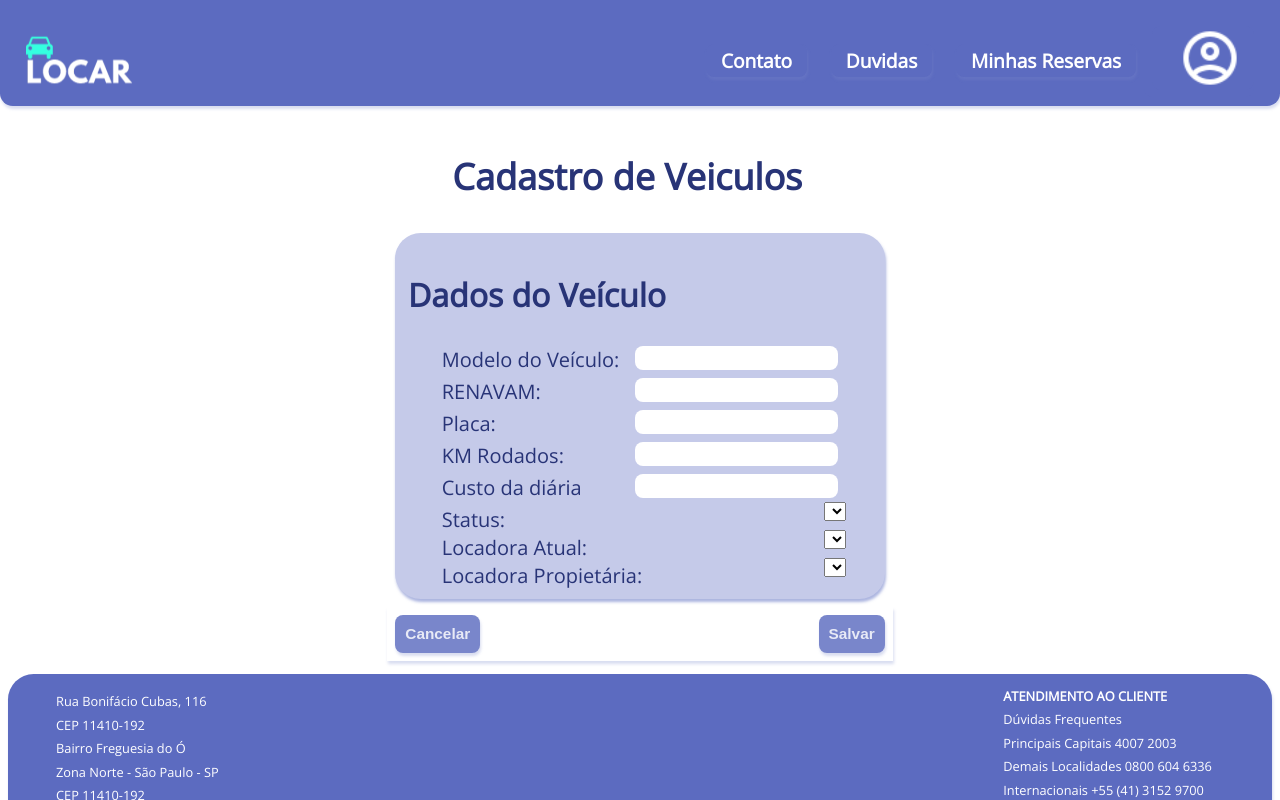
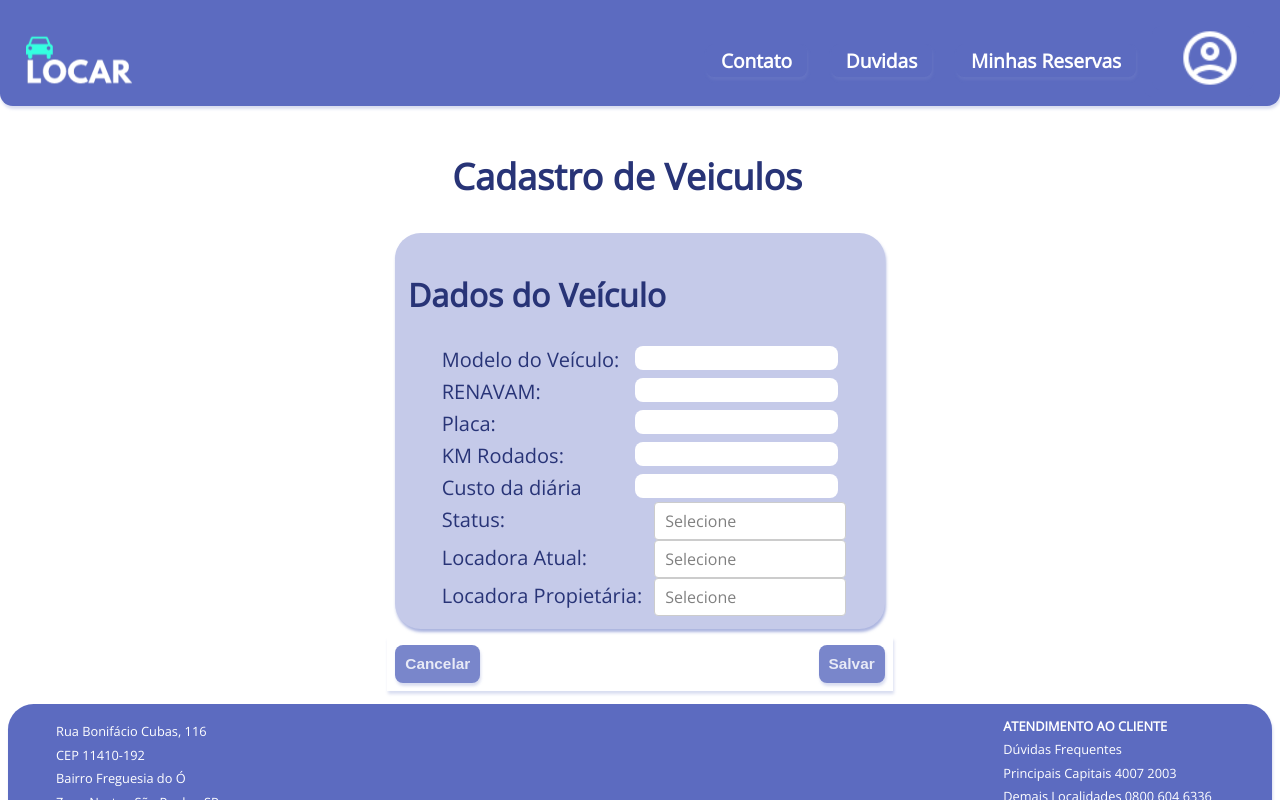
Before and after one commit to lrNas/React-ProjetoIntegrador, a React (Create React App) app: page /cadastroveiculos in a window 1280 px wide. Shown: the top 800 px of the page. Built offline with nearby package versions, Linux system fonts and the light colour scheme; no server answers.

Commit message:
Personalização do Select

```diff
--- a/src/Components/CadastroLocadora/index.jsx
+++ b/src/Components/CadastroLocadora/index.jsx
@@ -1,6 +1,9 @@
 import axios from 'axios';
-import React, { useState } from "react";
+import React, { useState, useEffect } from "react";
+import Select from 'react-select'
+import makeAnimated from "react-select/animated"
 
+const animatedComponents = makeAnimated()
 
 function PageCadastroLocadora() {
 
@@ -14,6 +17,30 @@ function PageCadastroLocadora() {
     const [rua, setRua] = useState('')
     const [complemento, setComplemento] = useState('')
     const [overlay, setOverlay] = useState(false)
+
+    const [uf, setUf] = useState('')
+    const selectContent = value => { setUf(value) }
+
+    //Select Estados
+    useEffect(() => {
+        axios.get('https://servicodados.ibge.gov.br/api/v1/localidades/estados/')
+            .then(response => response.data)
+            .then(response => response.map(element => { return { value: element.nome, label: element.nome } }))
+            .then(response => {
+                setEstado(response)
+            })
+    }, [])
+    const customTheme = (theme) => {
+        return {
+            ...theme,
+            colors: {
+                ...theme.colors,
+                primary25: '#7986CB',
+                primary: 'black'
+            }
+        }
+    }
+    //----------------------------------------------
 
     const sendLocadora = async () => {
         const locadora = { nome: nomeUnidade, email: email, cnpj: cnpj, telefone: telefone }
@@ -36,14 +63,14 @@ function PageCadastroLocadora() {
     //Formatação && Validação de Telefone
     let inputLenght = telefone.length
     const formatoPress = () => {
-        console.log(inputLenght)
+        /* console.log(inputLenght)
         if (inputLenght === 0) {
             setTelefone(telefone + '(')
         } else if (inputLenght === 3) {
             setTelefone(telefone + ') ')
         } else if (inputLenght === 10) {
             setTelefone(telefone + '-')
-        }
+        } */
     }
     const formatoTel = () => {
         let validarRegExTel = /^1\d\d(\d\d)?$|^0800 ?\d{3} ?\d{4}$|^(\(0?([1-9a-zA-Z][0-9a-zA-Z])?[1-9]\d\) ?|0?([1-9a-zA-Z][0-9a-zA-Z])?[1-9]\d[ .-]?)?(9|9[ .-])?[2-9]\d{3}[ .-]?\d{4}$/
@@ -127,7 +154,21 @@ function PageCadastroLocadora() {
                                     <div className="formshdivs"> <label></label></div>
                                     <div className="formshdivs">
                                         <label htmlFor="estado">Estado:</label>
-                                        <input type="text" maxLength="2" name="estado" id="estado" value={estado} onChange={event => setEstado(event.target.value)} required />
+                                        <Select className="select" name="estado" id="estado"
+                                            value={uf}
+                                            theme={customTheme}
+                                            onChange={selectContent}
+                                            components={animatedComponents}
+                                            options={estado}
+                                            styles={{
+                                                indicatorSeparator: () => {},
+                                                dropdownIndicator: defaultStyles => ({ display: 'none' })
+                                            }}
+                                            placeholder="Selecione seu Estado"
+                                            isSearchable
+                                            closeMenuOnSelect
+                                            required
+                                        />
                                     </div>
                                 </div>
                             </div>
--- a/src/Components/CadastroVeiculo/index.jsx
+++ b/src/Components/CadastroVeiculo/index.jsx
@@ -1,5 +1,8 @@
 import axios from 'axios';
-import React, { useState } from "react";
+import React, { useState, useEffect } from "react";import Select from 'react-select'
+import makeAnimated from "react-select/animated"
+
+const animatedComponents = makeAnimated()
 
 function PageCadastroVeiculos() {
     const [modeloDoVeiculo, setModeloDoVeiculo] = useState('')
@@ -7,10 +10,49 @@ function PageCadastroVeiculos() {
     const [placa, setPlaca] = useState('')
     const [kmRodado, setKmRodado] = useState('')
     const [custoDiaria, setCustoDiaria] = useState('')
-    const [status, setStatus] = useState('')
     const [locadoraAtual, setLocadoraAtual] = useState('')
     const [locadoraProprietaria, setLocadoraProprietaria] = useState('')
     const [overlay, setOverlay] = useState(false)
+    const [status, setStatus] = useState('')
+
+    const [dadosStatus, setDadosStatus] = useState('')
+    const [dadosAtual, setDadosAtual] = useState('')
+    const [dadosProp, setDadosProp] = useState('')
+    const selectContentStatus = value => { setStatus(value) }
+    const selectContentAtual = value => { setLocadoraAtual(value) }
+    const selectContentProp = value => { setLocadoraProprietaria(value) }
+
+    //Select Status
+    useEffect(() => {
+        axios.get('http://localhost:3030/status')
+            .then(response => response.data)
+            .then(response => response.map(element => { return { value: element.descricao, label: element.descricao } }))
+            .then(response => {
+                setDadosStatus(response)
+            })
+    }, [])
+
+    useEffect(() => {
+        axios.get('http://localhost:3030/locadora')
+            .then(response => response.data)
+            .then(response => response.map(element => { return { value: element.nome, label: element.nome } }))
+            .then(response => {
+                setDadosAtual(response)
+                setDadosProp(response)
+            })
+    }, [])
+
+    const customTheme = (theme) => {
+        return {
+            ...theme,
+            colors: {
+                ...theme.colors,
+                primary25: '#7986CB',
+                primary: 'black'
+            }
+        }
+    }
+    //----------------------------------------------
 
     // Talvez precise de atualizações em conteúdos do objeto!
     const sendVeiculos = async () => {
@@ -46,44 +88,86 @@ function PageCadastroVeiculos() {
                             Cadastro de Veiculos
                         </h1>
                         <form name="dadosVeiculos">
-                            <div class="forms">
+                            <div className="forms">
                                 <h2>Dados do Veículo</h2>
-                                <div class="formsvdivs">
-                                    <div class="formshdivs">
-                                        <label for="modeloveiculo"> Modelo do Veículo:</label>
+                                <div className="formsvdivs">
+                                    <div className="formshdivs">
+                                        <label htmlFor="modeloveiculo"> Modelo do Veículo:</label>
                                         <input type="text" name="modeloveiculo" id="modeloveiculo" value={modeloDoVeiculo} onChange={event => setModeloDoVeiculo(event.target.value)} required />
                                     </div>
-                                    <div class="formshdivs">
-                                        <label for="renavam"> RENAVAM:</label>
-                                        <input type="number" maxlength="11" name="renavam" id="renavam" value={renavam} onChange={event => setRenavam(event.target.value)} required />
+                                    <div className="formshdivs">
+                                        <label htmlFor="renavam"> RENAVAM:</label>
+                                        <input type="number" maxLength="11" name="renavam" id="renavam" value={renavam} onChange={event => setRenavam(event.target.value)} required />
                                     </div>
-                                    <div class="formshdivs">
-                                        <label for="placa"> Placa:</label>
-                                        <input type="text" maxlength="7" name="placa" id="placa" value={placa} onChange={event => setPlaca(event.target.value)} required />
+                                    <div className="formshdivs">
+                                        <label htmlFor="placa"> Placa:</label>
+                                        <input type="text" maxLength="7" name="placa" id="placa" value={placa} onChange={event => setPlaca(event.target.value)} required />
                                     </div>
-                                    <div class="formshdivs">
-                                        <label for="kmrodado"> KM Rodados:</label>
+                                    <div className="formshdivs">
+                                        <label htmlFor="kmrodado"> KM Rodados:</label>
                                         <input type="number" name="kmrodado" id="kmrodado" value={kmRodado} onChange={event => setKmRodado(event.target.value)} required />
                                     </div>
-                                    <div class="formshdivs">
-                                        <label for="custodiaria"> Custo da diária</label>
+                                    <div className="formshdivs">
+                                        <label htmlFor="custodiaria"> Custo da diária</label>
                                         <input type="number" name="custodiaria" id="custodiaria" value={custoDiaria} onChange={event => setCustoDiaria(event.target.value)} required />
                                     </div>
-                                    <div class="formshdivs">
-                                        <label for="status"> Status: </label>
-                                        <select name="status" value={status} onChange={event => setStatus(event.target.value)} ></select>
+                                    <div className="formshdivs">
+                                        <label htmlFor="status"> Status: </label>
+                                        <Select className="select" name="estado" id="estado"
+                                            value={status}
+                                            theme={customTheme}
+                                            onChange={selectContentStatus}
+                                            components={animatedComponents}
+                                            options={dadosStatus}styles={{
+                                                indicatorSeparator: () => {},
+                                                dropdownIndicator: defaultStyles => ({ display: 'none' })
+                                            }}
+                                            placeholder="Selecione"
+                                            isSearchable
+                                            closeMenuOnSelect
+                                            isMulti
+                                            required
+                                        />
                                     </div>
-                                    <div class="formshdivs">
-                                        <label for="localAtual"> Locadora Atual:</label>
-                                        <select name="localAtual" value={locadoraAtual} onChange={event => setLocadoraAtual(event.target.value)} ></select>
+                                    <div className="formshdivs">
+                                        <label htmlFor="localAtual"> Locadora Atual:</label>
+                                        <Select className="select" name="estado" id="estado"
+                                            value={locadoraAtual}
+                                            theme={customTheme}
+                                            onChange={selectContentAtual}
+                                            components={animatedComponents}
+                                            options={dadosAtual}
+                                            styles={{
+                                                indicatorSeparator: () => {},
+                                                dropdownIndicator: defaultStyles => ({ display: 'none' })
+                                            }}
+                                            placeholder="Selecione"
+                                            isSearchable
+                                            closeMenuOnSelect
+                                            required
+                                        />
                                     </div>
-                                    <div class="formshdivs">
-                                        <label for="localProprietaria"> Locadora Propietária:</label>
-                                        <select name="localProprietaria" value={locadoraProprietaria} onChange={event => setLocadoraProprietaria(event.target.value)} ></select>
+                                    <div className="formshdivs">
+                                        <label htmlFor="localProprietaria"> Locadora Propietária:</label>
+                                        <Select className="select" name="estado" id="estado"
+                                            value={locadoraProprietaria}
+                                            theme={customTheme}
+                                            onChange={selectContentProp}
+                                            components={animatedComponents}
+                                            options={dadosProp}
+                                            styles={{
+                                                indicatorSeparator: () => {},
+                                                dropdownIndicator: defaultStyles => ({ display: 'none' })
+                                            }}
+                                            placeholder="Selecione"
+                                            isSearchable
+                                            closeMenuOnSelect
+                                            required
+                                        />
                                     </div>
                                 </div>
                             </div>
-                            <div class="formsbuttons">
+                            <div className="formsbuttons">
                                 <button>Cancelar</button><button onClick={()=>{sendVeiculos()}}>Salvar</button>
                             </div>
                         </form>
--- a/src/views/CadastroCliente/styles.css
+++ b/src/views/CadastroCliente/styles.css
@@ -17,9 +17,10 @@ input[type=date] {
 }
 
 /* TAMANHOS PARA INPUTS, TENTEM REUTILIZAR!*/
+.select{
+    width: 14em;
+    font-size:1em;
 
-.select{
-    width: 15vw;
 }
 
 /* Todos revisados e Sem defeitos conhecidos*/
--- a/src/views/CadastroLocadora/styles.css
+++ b/src/views/CadastroLocadora/styles.css
@@ -15,6 +15,9 @@ input[type=date] {
 
 /* TAMANHOS PARA INPUTS, TENTEM REUTILIZAR!*/
 
+.select{
+    width: 15vw;
+}
 
 /* Todos revisados e Sem defeitos conhecidos*/
 
--- a/src/views/CadastroVeiculos/styles.css
+++ b/src/views/CadastroVeiculos/styles.css
@@ -0,0 +1,3 @@
+.select{
+    width: 15vw;
+}
```
Also changed, not shown: src/Components/CadastroCliente/index.jsx (+11 -6 lines).
